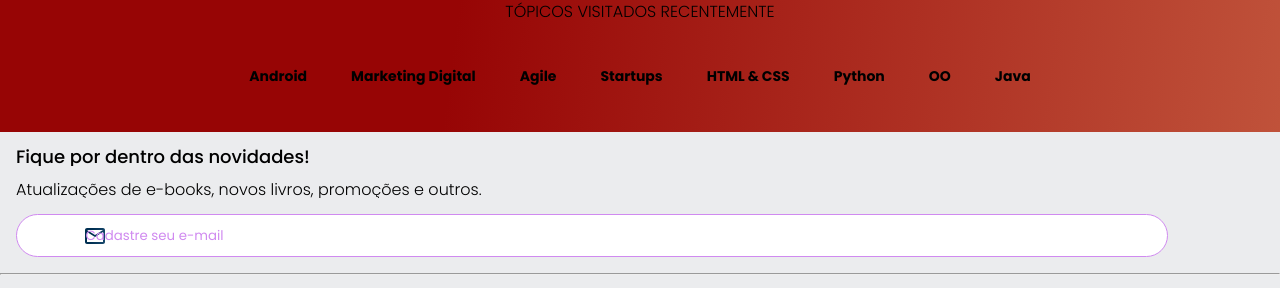
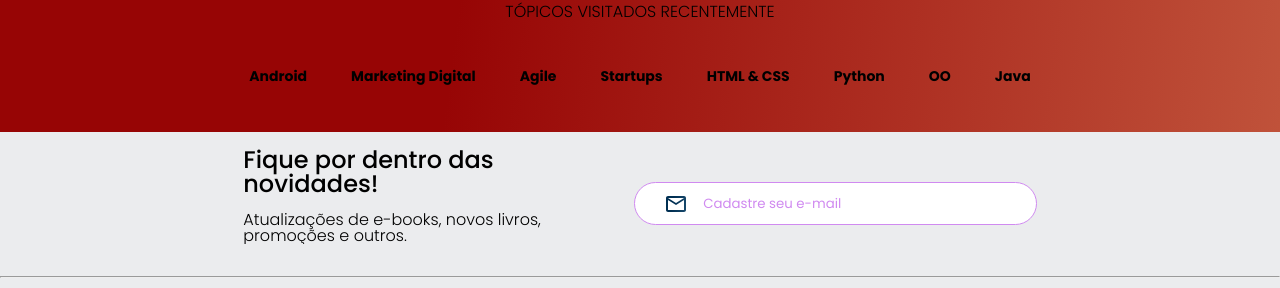
Before and after one commit to luisapcc/terrorbooks, a plain HTML site: page index.html in a window 1280 px wide. Shown: the part 1713-2001 px from the top of the page. Drawn offline with nearby package versions, Linux system fonts and the light colour scheme.

Commit message:
Update contato.css

```diff
--- a/styles/contato.css
+++ b/styles/contato.css
@@ -35,3 +35,30 @@
     background: url("../img/Email.svg") no-repeat 5%;
     padding-left: 2em;
 }
+
+@media screen and (min-width: 1024px) {
+    .contato {
+        display: flex;
+        justify-content: center;
+        align-items: center;
+    }
+
+    .contato__titulo {
+        font-size: 24px;
+    }
+
+    .contato__descrição {
+        margin-right: 1em;
+        width: 30%;
+    }
+
+    .contato__email {
+        width: 30%;
+    }
+}
+
+@media screen and (min-width: 1728px) {
+    .contato {
+        padding: 3em 20vw;
+    }
+}
```
